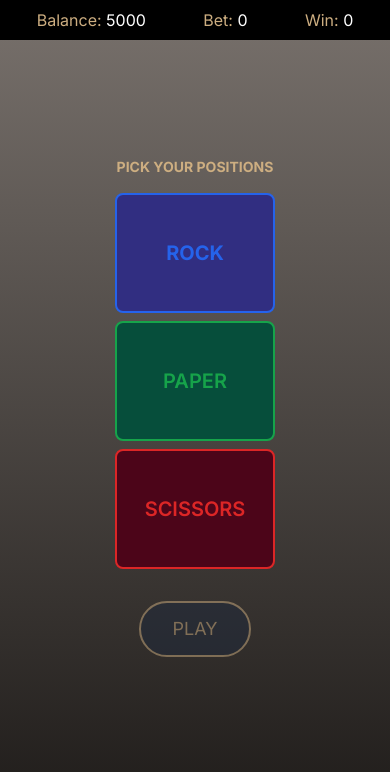
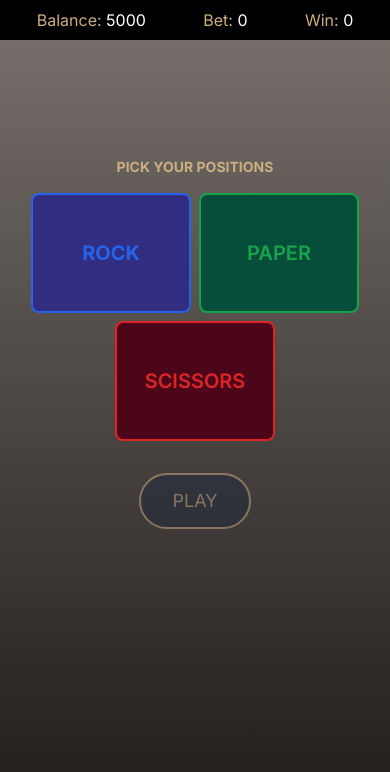
Before and after one commit to lumie31/RockPaperScissors, a Next.js app: page / in a window 390 px wide. Shown: the top 772 px of the page. Built offline with nearby package versions, Linux system fonts and the light colour scheme.

Commit message:
Fix app display on mobile

```diff
--- a/src/app/page.tsx
+++ b/src/app/page.tsx
@@ -224,7 +224,7 @@ export default function Game() {
         >{`${decision} lose`}</p>
       )}
 
-      <section className='flex flex-col items-center mt-[12vh] m-8'>
+      <section className='flex flex-col items-center mt-[12vh] mx-4'>
         <h6 className='uppercase my-4 text-[#cdae81] text-center text-sm font-bold'>
           Pick your Positions
         </h6>
```
